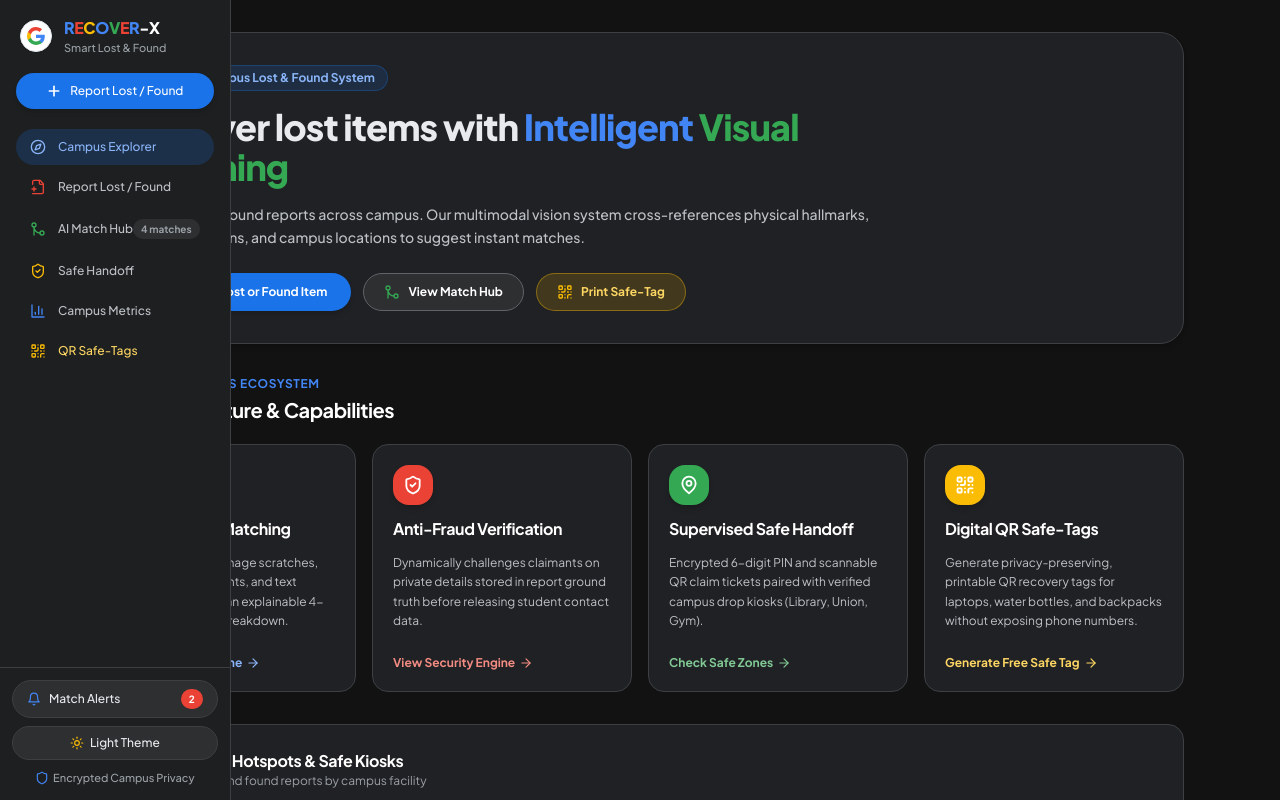
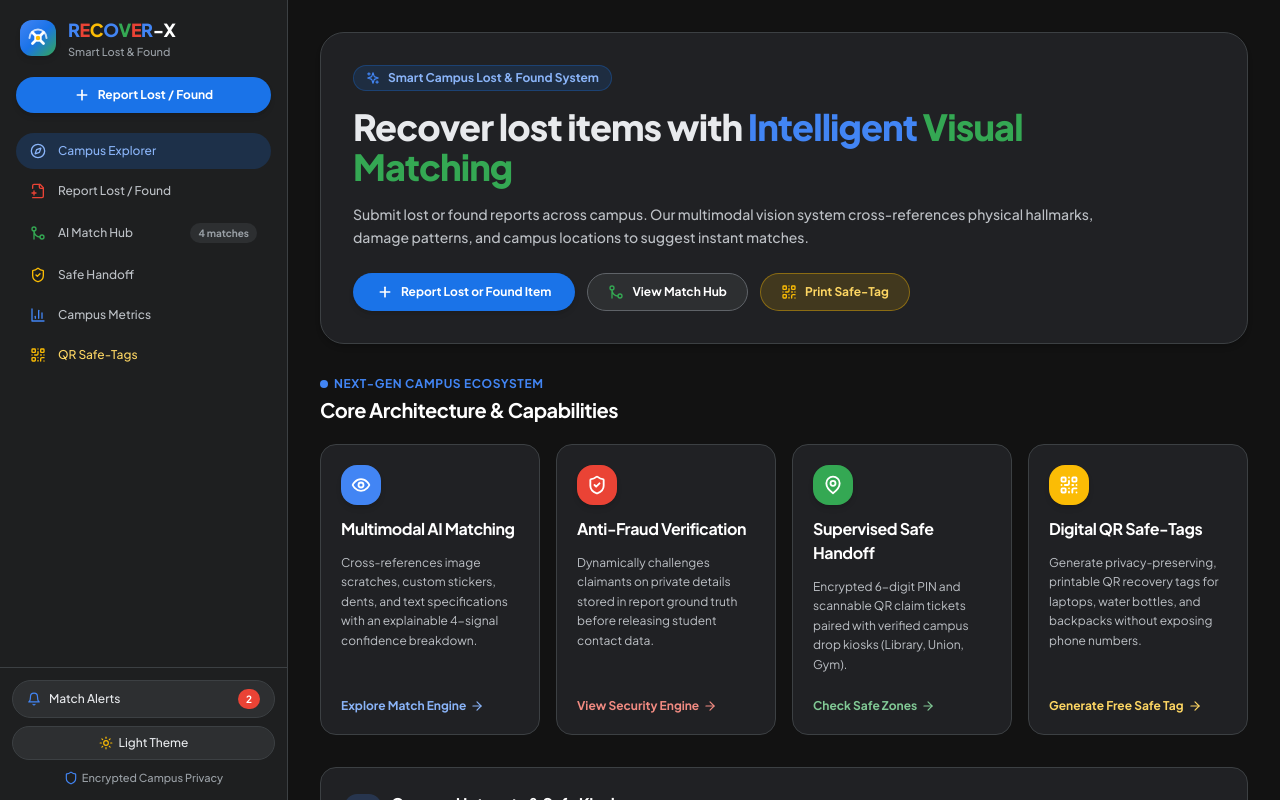
Before and after one commit to Jawad-mr/RECOVER-X, a React (Vite) app: page / in a window 1280 px wide. Shown: the top 800 px of the page. Built offline with nearby package versions, Linux system fonts and the light colour scheme.

Commit message:
fix: resolve sidebar layout overlap margin and replace Google G logo with custom RECOVER-X radar vector logo

```diff
--- a/src/App.jsx
+++ b/src/App.jsx
@@ -16,6 +16,7 @@ import AnalyticsView from "./components/AnalyticsView";
 import CampusMapScanner from "./components/CampusMapScanner";
 import FeaturesShowcase from "./components/FeaturesShowcase";
 import SmartTagModal from "./components/SmartTagModal";
+import RecoverXLogo from "./components/RecoverXLogo";
 
 import { INITIAL_REPORTS, CATEGORIES, CAMPUS_LOCATIONS } from "./data/seedData";
 import { runMultimodalMatch } from "./services/geminiService";
@@ -181,7 +182,7 @@ export default function App() {
       darkMode ? "bg-[#121212] text-[#e8eaed] selection:bg-[#4285F4]/30 selection:text-white" : "bg-[#f8fafd] text-[#202124] selection:bg-[#4285F4]/30 selection:text-[#1a73e8]"
     }`}>
 
-      {/* Google-Themed Sidebar */}
+      {/* Persistent Left Sidebar (w-72) */}
       <Sidebar
         activeTab={activeTab}
         setActiveTab={setActiveTab}
@@ -194,8 +195,8 @@ export default function App() {
         onCloseMobile={() => setMobileMenuOpen(false)}
       />
 
-      {/* Main Layout Container (Offset by Sidebar on Desktop) */}
-      <div className="md:pl-68 flex flex-col min-h-screen">
+      {/* Main Layout Container (Properly offset by md:pl-72 so sidebar never overlaps content) */}
+      <div className="md:pl-72 flex flex-col min-h-screen">
 
         {/* Mobile Top Header */}
         <header className={`md:hidden sticky top-0 z-30 flex items-center justify-between px-4 py-3 border-b ${
@@ -209,6 +210,8 @@ export default function App() {
             >
               <Menu className="w-4 h-4" />
             </button>
+            <div className="flex items-center space-x-2">
+              <RecoverXLogo className="w-7 h-7" />
               <div className="flex items-center text-sm font-black tracking-tight">
                 <span className="text-[#4285F4]">R</span>
                 <span className="text-[#EA4335]">E</span>
@@ -218,6 +221,7 @@ export default function App() {
                 <span className="text-[#EA4335]">E</span>
                 <span className="text-[#4285F4]">R</span>
                 <span className={darkMode ? "text-white" : "text-[#202124]"}>-X</span>
+              </div>
             </div>
           </div>
 
@@ -261,7 +265,7 @@ export default function App() {
           {activeTab === "feed" && (
             <div className="max-w-6xl mx-auto px-4 sm:px-6 lg:px-8 py-8 space-y-8 animate-fade-in">
 
-              {/* Google-Style Hero Banner */}
+              {/* Hero Banner */}
               <div className={`relative rounded-3xl overflow-hidden border p-6 sm:p-8 shadow-md ${
                 darkMode ? "bg-[#202124] border-[#3c4043]" : "bg-white border-[#dadce0]"
               }`}>
@@ -510,12 +514,13 @@ export default function App() {
           )}
         </main>
 
-        {/* Google-Style Footer */}
+        {/* Footer */}
         <footer className={`mt-16 border-t py-8 px-4 sm:px-6 lg:px-8 text-xs ${
           darkMode ? "border-[#3c4043] bg-[#1e1f20] text-[#9aa0a6]" : "border-[#dadce0] bg-white text-[#5f6368]"
         }`}>
           <div className="max-w-6xl mx-auto flex flex-col sm:flex-row items-center justify-between gap-4 font-medium">
             <div className="flex items-center space-x-2">
+              <RecoverXLogo className="w-6 h-6" />
               <div className="flex items-center text-sm font-black">
                 <span className="text-[#4285F4]">R</span>
                 <span className="text-[#EA4335]">E</span>
--- /dev/null
+++ b/src/components/RecoverXLogo.jsx
@@ -0,0 +1,34 @@
+import React from "react";
+
+export default function RecoverXLogo({ className = "w-8 h-8", isSmall = false }) {
+  return (
+    <div className={`${className} rounded-xl bg-gradient-to-br from-[#4285F4] via-[#1a73e8] to-[#34A853] flex items-center justify-center shadow-md p-1.5 shrink-0 transition-transform hover:scale-105`}>
+      <svg viewBox="0 0 24 24" fill="none" className="w-full h-full" xmlns="http://www.w3.org/2000/svg">
+        {/* Radar wave arc */}
+        <path
+          d="M3.5 12a8.5 8.5 0 0117 0"
+          stroke="white"
+          strokeWidth="2"
+          strokeLinecap="round"
+          opacity="0.75"
+        />
+        {/* High-tech stylized X */}
+        <path
+          d="M6.5 6.5l11 11M17.5 6.5l-11 11"
+          stroke="white"
+          strokeWidth="2.8"
+          strokeLinecap="round"
+        />
+        {/* Central Core Radar Lens */}
+        <circle
+          cx="12"
+          cy="12"
+          r="3"
+          fill="#FBBC05"
+          stroke="#ffffff"
+          strokeWidth="1.5"
+        />
+      </svg>
+    </div>
+  );
+}
--- a/src/components/Sidebar.jsx
+++ b/src/components/Sidebar.jsx
@@ -3,6 +3,7 @@ import {
   Bell, Plus, Compass, GitMerge, ShieldCheck,
   BarChart3, Sun, Moon, Check, X, Shield, FilePlus2, QrCode, Sparkles
 } from "lucide-react";
+import RecoverXLogo from "./RecoverXLogo";
 
 export default function Sidebar({
   activeTab,
@@ -49,7 +50,7 @@ export default function Sidebar({
       )}
 
       {/* Main Persistent Sidebar */}
-      <aside className={`fixed top-0 bottom-0 left-0 z-50 w-68 flex flex-col justify-between border-r transition-transform duration-200 ease-out md:translate-x-0 ${
+      <aside className={`fixed top-0 bottom-0 left-0 z-50 w-72 flex flex-col justify-between border-r transition-transform duration-200 ease-out md:translate-x-0 ${
         mobileOpen ? "translate-x-0" : "-translate-x-full"
       } ${
         darkMode
@@ -57,10 +58,10 @@ export default function Sidebar({
           : "bg-[#ffffff] border-[#dadce0] text-[#202124]"
       }`}>
 
-        {/* Top Section: Google-Style Brand & Navigation */}
+        {/* Top Section: Brand & Navigation */}
         <div className="p-4 space-y-4">
 
-          {/* Google 4-Color Brand Header */}
+          {/* Custom RECOVER-X Brand Header */}
           <div className="flex items-center justify-between px-1">
             <button
               onClick={() => {
@@ -69,18 +70,10 @@ export default function Sidebar({
               }}
               className="flex items-center space-x-3 text-left group focus:outline-none"
             >
-              {/* Google 4-color icon */}
-              <div className="w-8 h-8 rounded-full bg-white shadow-sm flex items-center justify-center p-1.5 border border-slate-200">
-                <svg viewBox="0 0 24 24" className="w-full h-full">
-                  <path fill="#4285F4" d="M23.745 12.27c0-.7-.06-1.4-.19-2.07H12v4.51h6.6c-.29 1.52-1.14 2.82-2.4 3.68v3.05h3.88c2.27-2.09 3.665-5.17 3.665-9.17z"/>
-                  <path fill="#34A853" d="M12 24c3.24 0 5.95-1.08 7.93-2.91l-3.88-3.05c-1.08.72-2.45 1.16-4.05 1.16-3.12 0-5.77-2.1-6.72-4.93H1.25v3.15C3.26 21.36 7.33 24 12 24z"/>
-                  <path fill="#FBBC05" d="M5.28 14.27c-.25-.72-.38-1.49-.38-2.27s.13-1.55.38-2.27V6.58H1.25C.45 8.18 0 9.99 0 12s.45 3.82 1.25 5.42l4.03-3.15z"/>
-                  <path fill="#EA4335" d="M12 4.75c1.77 0 3.35.61 4.6 1.8l3.42-3.42C17.95 1.19 15.24 0 12 0 7.33 0 3.26 2.64 1.25 6.58l4.03 3.15c.95-2.83 3.6-4.98 6.72-4.98z"/>
-                </svg>
-              </div>
+              <RecoverXLogo className="w-9 h-9" />
 
               <div>
-                <div className="flex items-center text-base font-black tracking-tight">
+                <div className="flex items-center text-lg font-black tracking-tight">
                   <span className="text-[#4285F4]">R</span>
                   <span className="text-[#EA4335]">E</span>
                   <span className="text-[#FBBC05]">C</span>
@@ -111,7 +104,7 @@ export default function Sidebar({
               setActiveTab("report");
               if (onCloseMobile) onCloseMobile();
             }}
-            className="w-full py-2.5 px-4 rounded-full bg-[#1a73e8] hover:bg-[#1557b0] text-white font-medium text-xs shadow-md flex items-center justify-center space-x-2 transition-all transform hover:shadow-lg active:scale-95"
+            className="w-full py-2.5 px-4 rounded-full bg-[#1a73e8] hover:bg-[#1557b0] text-white font-bold text-xs shadow-md flex items-center justify-center space-x-2 transition-all transform hover:shadow-lg active:scale-95"
           >
             <Plus className="w-4 h-4 stroke-[2.5]" />
             <span>Report Lost / Found</span>
```
Also changed, not shown: index.html (+1 -1 lines). Lines whose indentation alone changed are shown as unchanged.
